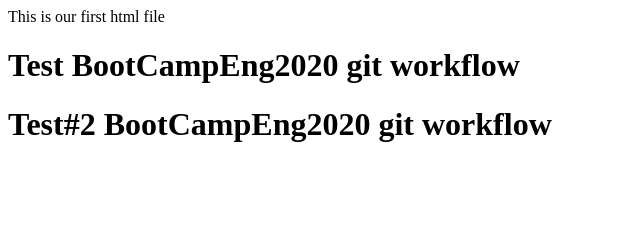
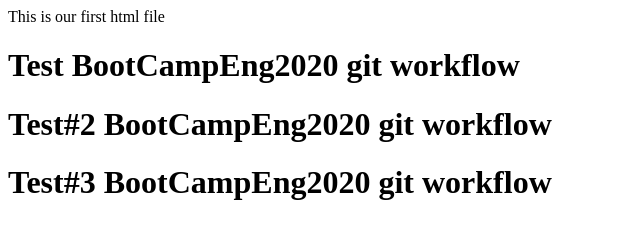
Before and after one commit to mianihsanshah/BootCampEng2020, a plain HTML site: page index.html in a window 1280 px wide. Shown: the whole page, without its empty margins (0-640 px from the left). Drawn offline with Linux system fonts and the light colour scheme.

Commit message:
Update index.html

```diff
--- a/index.html
+++ b/index.html
@@ -9,5 +9,6 @@
     <div>This is our first html file </div>
     <h1>Test BootCampEng2020 git workflow </h1>
     <h1>Test#2 BootCampEng2020 git workflow </h1>
+    <h1>Test#3 BootCampEng2020 git workflow </h1>
 </body>
 </html>
```
